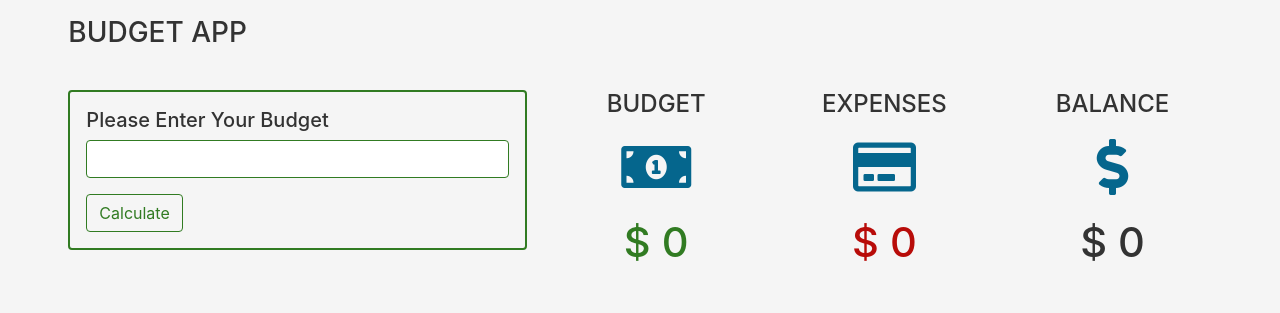
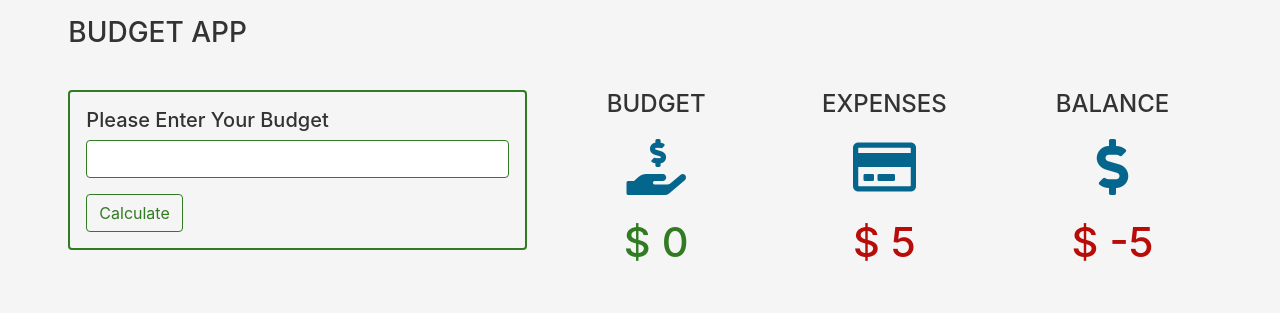
Before and after one commit to mstepina/Budget_planner, a plain HTML site: page index.html in a window 1280 px wide. Both pictures are taken after typing "Sample", "5" into the empty fields and a click on the button "Add Expense". Shown: the top 313 px of the page. Drawn offline with Linux system fonts and the light colour scheme.

Commit message:
expense list

```diff
--- a/index.html
+++ b/index.html
@@ -44,7 +44,7 @@
       <div class="row my-3">
        <div class="col-4 text-center mb-2">
         <h6 class="text-uppercase info-title">budget</h6>
-        <span class="budget-icon"><i class="fas fa-money-bill-alt"></i></span>
+        <span class="budget-icon"><i class="fas fa-hand-holding-usd"></i></span>
         <h4 class="text-uppercase mt-2 budget" id="budget"><span>$ </span><span id="budget-amount">0</span></h4>
        </div>
        <div class="col-4 text-center">
--- a/js/app.js
+++ b/js/app.js
@@ -42,6 +42,8 @@ class UI {
     if (total < 0){
       this.balance.classList.remove('showGreen', 'showBlack');
       this.balance.classList.add('showRed');
+
+
     }
     else if (total > 0){
       this.balance.classList.remove('showRed', 'showBlack');
@@ -65,8 +67,8 @@ class UI {
     }
     else{
       let amount = parseInt(amountValue);
-      this.expenseInput = '';
-      this.amountInput = '';
+      this.expenseInput.value = '';
+      this.amountInput.value = '';
 
       let expense = {
         id: this.itemID,
@@ -75,12 +77,46 @@ class UI {
       }
       this.itemID++;
       this.itemList.push(expense);
+      this.addExpense(expense);
+      this.showBalance();
     }
   }
+  //add expense
+  addExpense(expense){
+    const div = document.createElement("div");
+    div.classList.add("expense");
+    div.innerHTML = `
+    <div class="expense-item d-flex justify-content-between align-items-baseline">
 
+         <h6 class="expense-title mb-0 text-uppercase list-item">- ${expense.title}</h6>
+         <h5 class="expense-amount mb-0 list-item">${expense.amount}</h5>
+
+         <div class="expense-icons list-item">
+
+          <a href="#" class="edit-icon mx-2" data-id="${expense.id}">
+           <i class="fas fa-edit"></i>
+          </a>
+          <a href="#" class="delete-icon" data-id="${expense.id}">
+           <i class="fas fa-trash"></i>
+          </a>
+         </div>
+    `
+    this.expenseList.appendChild(div);
+  }
   //total expense
   totalExpense(){
-    let total = 400;
+    let total = 0;
+    if (this.itemList.length > 0) {
+      console.log(this.itemList);
+      total = this.itemList.reduce((acc, curr) =>{
+        console.log(`Total is ${acc} and current is ${curr.amount}`)
+        acc += curr.amount;
+        return acc;
+      }, 0)
+
+      //total = this.itemList
+    }
+    this.expenseAmount.textContent = total;
     return total;
   }
 }
```
